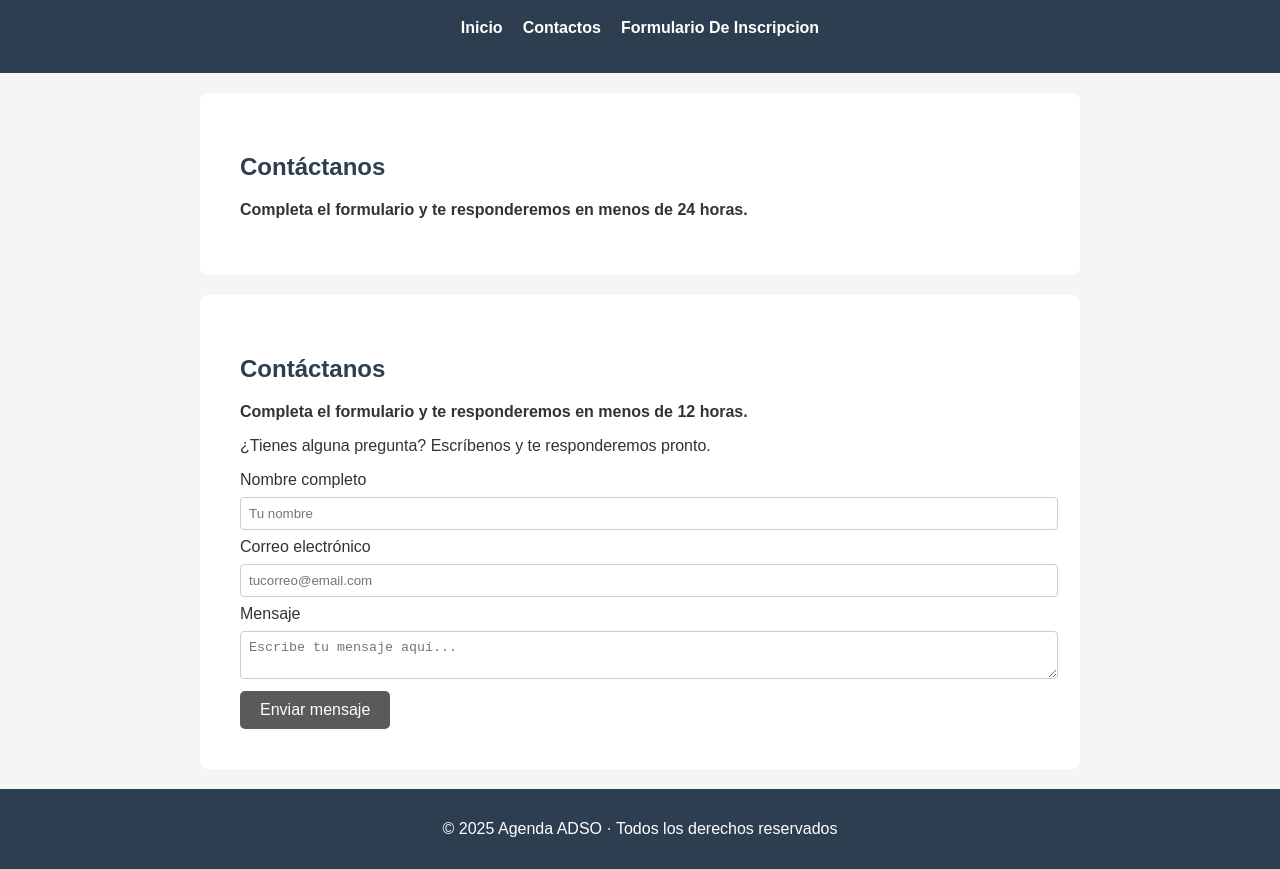
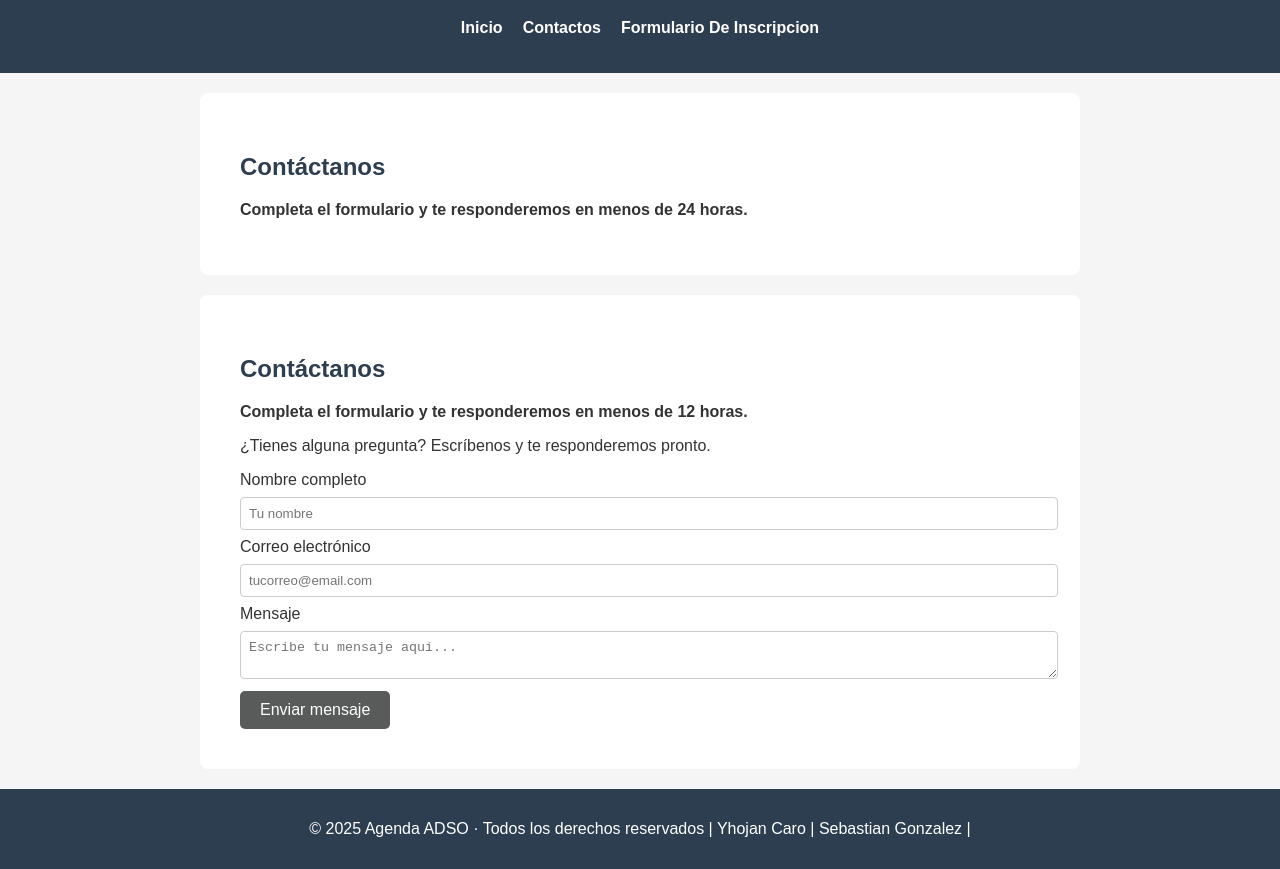
Before and after one commit to YhojanCaro19/Agenda-ADSO-ControlDeVersiones, a plain HTML site: page index.html in a window 1280 px wide. Shown: the part 81-950 px from the top of the page. Drawn offline with Linux system fonts and the light colour scheme.

Commit message:
Ya agregue los nombres en derechos

```diff
--- a/index.html
+++ b/index.html
@@ -118,7 +118,7 @@
         </form>
     </section>
     <footer>
-        <p>© 2025 Agenda ADSO · Todos los derechos reservados</p>
+        <p>© 2025 Agenda ADSO · Todos los derechos reservados | Yhojan Caro | Sebastian Gonzalez |</p>
     </footer>
 
 </body>
```
